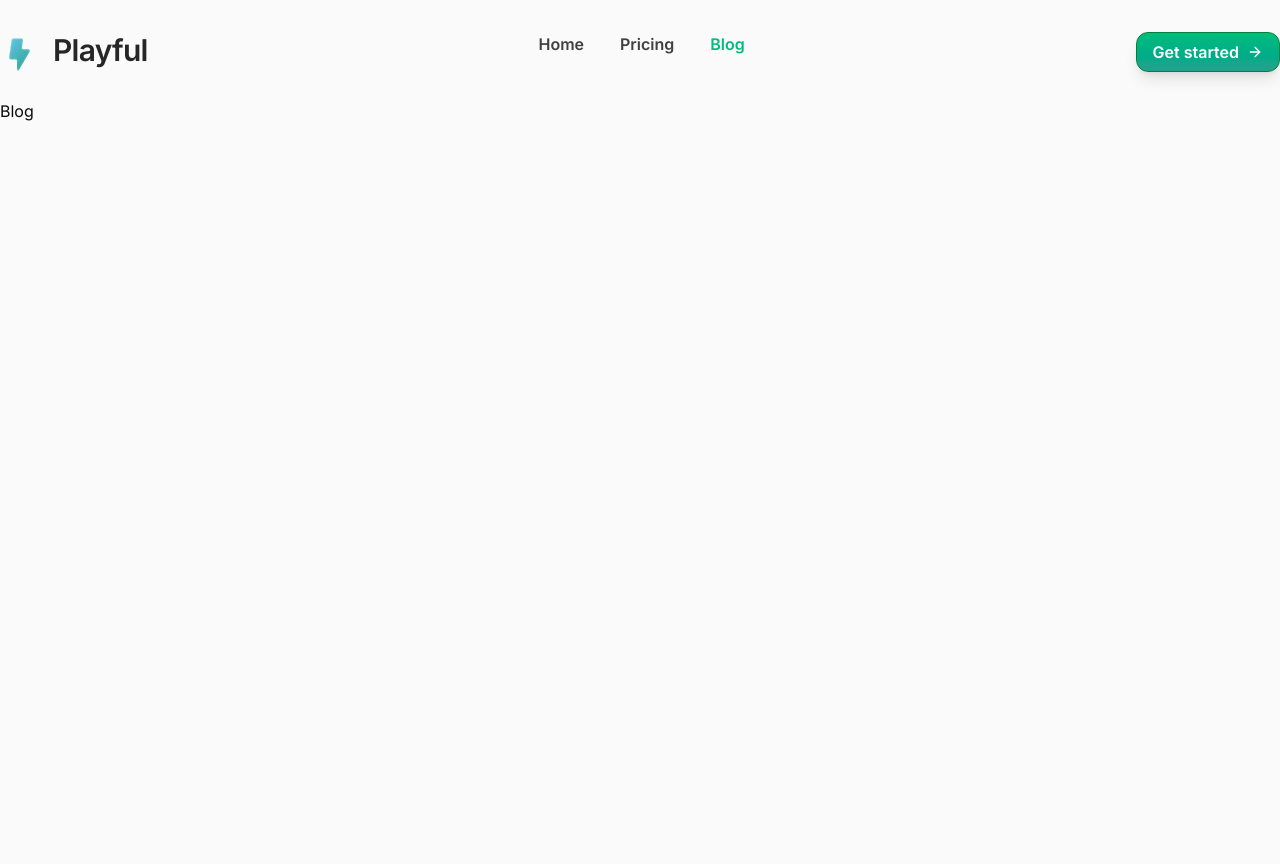
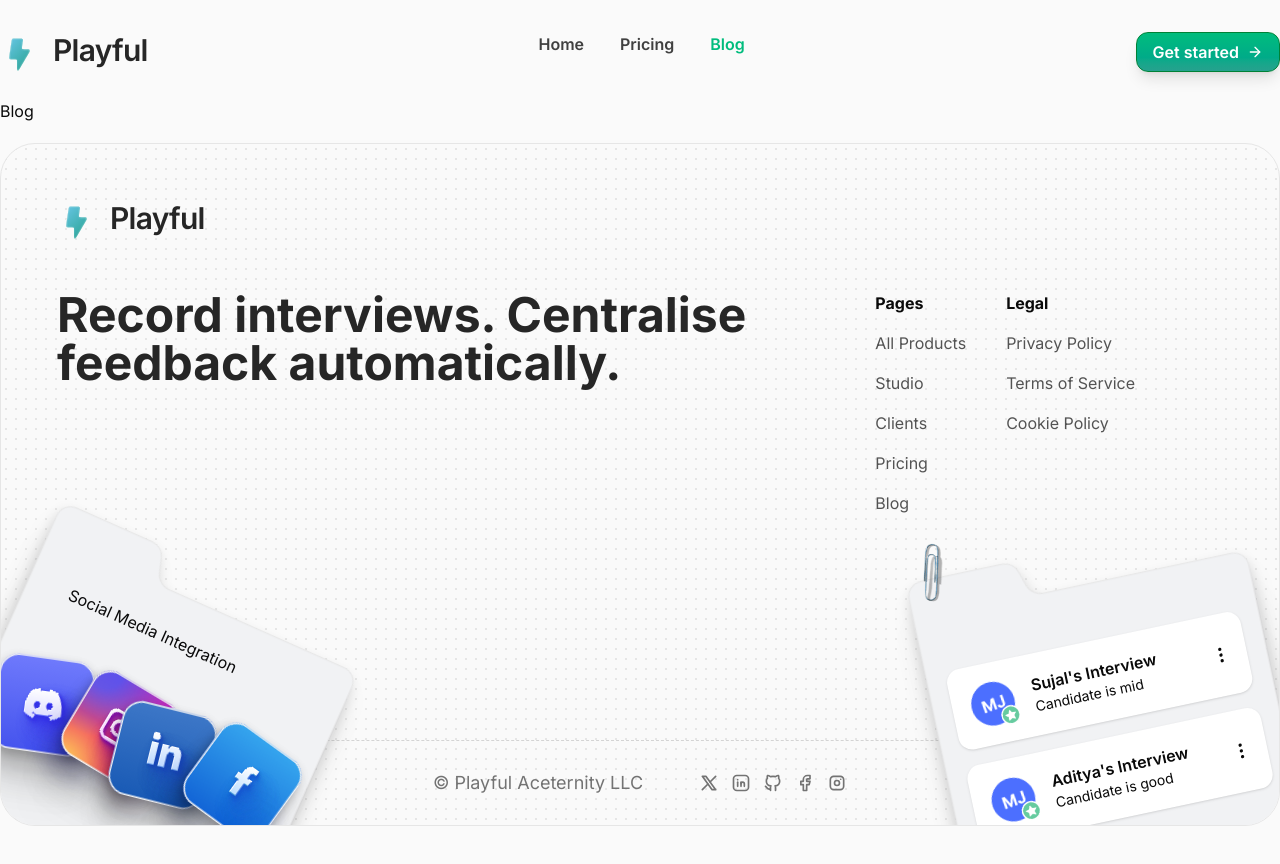
Before and after one commit to devsujalpatel/playful-template, a Next.js app: page /blog in a window 1280 px wide. Shown: the top 864 px of the page. Before the commit the page ends 800 px from the top, so only its background shows below. Built offline with nearby package versions, Linux system fonts and the light colour scheme.

Commit message:
Footer created and home page done

```diff
--- a/package.json
+++ b/package.json
@@ -11,6 +11,7 @@
   "dependencies": {
     "@radix-ui/react-accordion": "^1.2.12",
     "@radix-ui/react-slot": "^1.2.4",
+    "@tabler/icons-react": "^3.35.0",
     "class-variance-authority": "^0.7.1",
     "clsx": "^2.1.1",
     "dotted-map": "^2.2.3",
--- a/src/app/layout.tsx
+++ b/src/app/layout.tsx
@@ -3,7 +3,7 @@ import { Geist, Geist_Mono, Inter } from "next/font/google";
 import "./globals.css";
 import { Navbar } from "@/components/navbar";
 import { ThemeProvider } from "@/components/theme-provider";
-
+import { Footer } from "@/components/footer";
 
 const inter = Inter({
   variable: "--font-inter",
@@ -26,8 +26,9 @@ export default function RootLayout({
         className={` ${inter.variable} antialiased font-inter bg-neutral-50`}
       >
         <ThemeProvider>
-        <Navbar />
-        {children}
+          <Navbar />
+          {children}
+          <Footer />
         </ThemeProvider>
       </body>
     </html>
--- a/src/components/footer.tsx
+++ b/src/components/footer.tsx
@@ -1,3 +1,129 @@
+import Link from "next/link";
+import { Container } from "./container";
+import { Logo } from "./svgs/logo";
+import {
+  IconBrandFacebook,
+  IconBrandGithub,
+  IconBrandInstagram,
+  IconBrandLinkedin,
+  IconBrandX,
+} from "@tabler/icons-react";
+import { SocialCard } from "@/modules/components/social-media-card";
+import { InterviewCard } from "@/modules/components/interview-card";
+
+interface Links {
+  name: string;
+  icon?: React.ReactNode;
+  href: string;
+}
+
+const socialLinks: Links[] = [
+  {
+    name: "Twitter",
+    icon: <IconBrandX className="size-5" />,
+    href: "https://x.com/sujalpatelcoder",
+  },
+  {
+    name: "Linkedin",
+    icon: <IconBrandLinkedin className="size-5" />,
+    href: "https://linkedin.com/in/devsujal",
+  },
+  {
+    name: "Github",
+    icon: <IconBrandGithub className="size-5" />,
+    href: "https://github.com/devsujalpatel",
+  },
+  {
+    name: "Facebook",
+    icon: <IconBrandFacebook className="size-5" />,
+    href: "#",
+  },
+  {
+    name: "Instagram",
+    icon: <IconBrandInstagram className="size-5" />,
+    href: "#",
+  },
+];
+
+const pagesLinks: Links[] = [
+  { name: "All Products", href: "#" },
+  { name: "Studio", href: "#" },
+  { name: "Clients", href: "#" },
+  { name: "Pricing", href: "#" },
+  { name: "Blog", href: "#" },
+];
+const legalLinks: Links[] = [
+  { name: "Privacy Policy", href: "#" },
+  { name: "Terms of Service", href: "#" },
+  { name: "Cookie Policy", href: "#" },
+];
+
 export const Footer = () => {
-  return <div>Footer</div>;
+  return (
+    <Container>
+      <div className="md:h-[683px] h-[200%] p-4 pb-0 relative rounded-[35px] border border-[#E6E6E6] mt-5 mb-11 overflow-hidden flex flex-col justify-between bg-[radial-gradient(circle,#e6e6e6_1px,transparent_1px)] bg-size-[10px_10px]">
+        <div className="flex flex-col justify-between h-full">
+          <div className="p-10">
+            <Link href="/" className="flex justify-start gap-3.5">
+              <Logo />
+              <h2 className="text-3xl font-semibold text-neutral-800 tracking-tight font-inter">
+                Playful
+              </h2>
+            </Link>
+            <div className="flex justify-between gap-10 mt-10">
+              <h2 className="text-5xl font-bold text-neutral-800 w-[60%]">
+                Record interviews. Centralise feedback automatically.
+              </h2>
+              <div className="flex gap-10 content-end mr-22">
+                <div className="flex flex-col gap-4">
+                  <h4 className=" font-bold">Pages</h4>
+                  <div className="flex flex-col gap-4 w-full">
+                    {pagesLinks.map((item, idx) => (
+                      <Link
+                        className="text-[#535353]"
+                        href={item.href}
+                        key={idx}
+                      >
+                        {item.name}
+                      </Link>
+                    ))}
+                  </div>
+                </div>
+                <div className="flex flex-col gap-4">
+                  <h4 className=" font-bold">Legal</h4>
+                  <div className="flex flex-col gap-4 w-full">
+                    {legalLinks.map((item, idx) => (
+                      <Link
+                        className="text-[#535353]"
+                        href={item.href}
+                        key={idx}
+                      >
+                        {item.name}
+                      </Link>
+                    ))}
+                  </div>
+                </div>
+              </div>
+            </div>
+          </div>
+          <div className="flex items-center justify-center border-t border-dashed py-7 gap-14 border-neutral-300 text-neutral-500">
+            <a href="https://ui.aceternity.com/" target="blank">
+              <p className="text-lg">© Playful Aceternity LLC</p>
+            </a>
+            <div>
+              <div className="flex items-center gap-3">
+                {socialLinks.map((item, idx) => (
+                  <Link href={item.href} key={idx}>
+                    {item.icon}
+                  </Link>
+                ))}
+              </div>
+            </div>
+          </div>
+        </div>
+        <SocialCard className="scale-100 -bottom-40" />
+        <InterviewCard />
+      </div>
+    </Container>
+  );
 };
--- a/src/modules/components/social-icons-group.tsx
+++ b/src/modules/components/social-icons-group.tsx
@@ -11,22 +11,22 @@ const socials: Social[] = [
   {
     name: "Discord",
     icon: "/assets/socials/discord.svg",
-    className: "-rotate-14",
+    className: "-rotate-16",
   },
   {
     name: "Facebook",
     icon: "/assets/socials/insta.svg",
-    className: "z-2 rotate-3",
+    className: "z-2 rotate-7",
   },
   {
     name: "Linkedin",
     icon: "/assets/socials/in.svg",
-    className: "-rotate-4 z-3",
+    className: "-rotate-10 z-3",
   },
   {
     name: "Facebook",
     icon: "/assets/socials/fb.svg",
-    className: "rotate-16 z-4 -mr-10",
+    className: "rotate-12 z-4 -mr-10",
   },
 ];
 
@@ -34,7 +34,7 @@ export const SocialIconGroup = ({ className }: { className?: string }) => {
   return (
     <div
       className={cn(
-        "flex justify-center items-center mt-28 z-[-1px] w-80",
+        "flex justify-center items-center mt-16 z-[-1px] w-50  -space-x-32",
         className
       )}
     >
@@ -46,7 +46,7 @@ export const SocialIconGroup = ({ className }: { className?: string }) => {
           loading="lazy"
           src={item.icon}
           alt={item.name}
-          className={cn("-m-17 size-50", item.className)}
+          className={cn("size-50", item.className)}
         />
       ))}
     </div>
--- a/src/modules/components/social-media-card.tsx
+++ b/src/modules/components/social-media-card.tsx
@@ -18,9 +18,9 @@ export const SocialCard = ({ className }: { className?: string }) => {
       )}
     >
       <div className="relative">
-        <div className="absolute flex flex-col top-18 left-20 p-4">
+        <div className="absolute flex flex-col top-15 left-15 p-4">
           <p>Social Media Integration</p>
-          <SocialIconGroup />
+          <SocialIconGroup className="absolute left-12" />
         </div>
         <SocialMediaSvg />
       </div>
```
Also changed, not shown: 1 other file (tests, documents, lock files or other folders).
